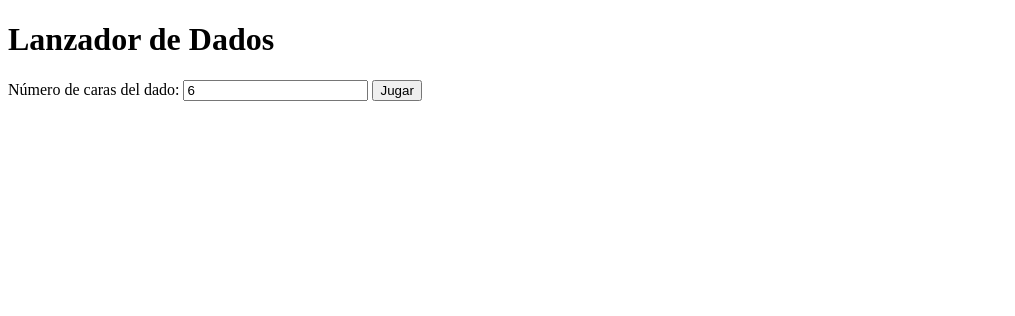
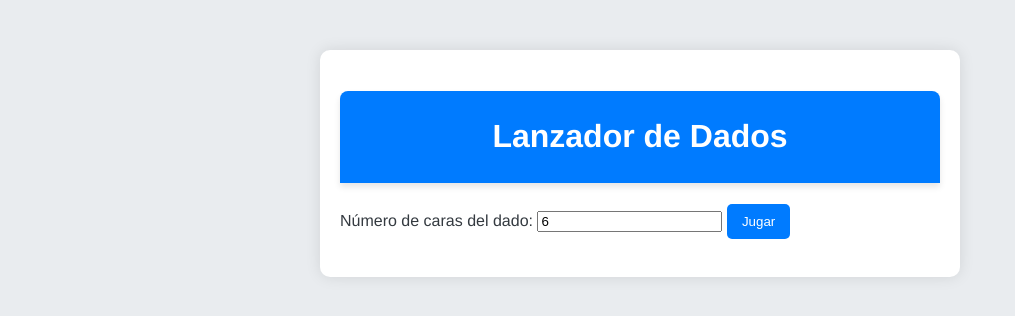
Before and after one commit to financieras/flask, a Flask app: template templates/index.html in a window 1280 px wide. Shown: the top 316 px of the page, without its empty margins (0-1015 px from the left). Run offline with Flask 3, Linux system fonts and the light colour scheme; the template is opened without the code that fills it, so the values that code supplies are empty.

Commit message:
funcional

```diff
--- a/app.py
+++ b/app.py
@@ -1,7 +1,11 @@
-from flask import Flask, request, jsonify
+from flask import Flask, request, jsonify, render_template
 from game_logic import lanzar_dado
 
 app = Flask(__name__)
+
+@app.route('/')
+def index():
+    return render_template('index.html')
 
 @app.route('/lanzar_dado', methods=['POST'])
 def lanzar_dado_route():
--- a/static/css/styles.css
+++ b/static/css/styles.css
@@ -1,40 +1,61 @@
+/* Estilos generales */
 body {
-    font-family: Arial, sans-serif;
-    background-color: #f8f9fa;
+    font-family: 'Helvetica Neue', Arial, sans-serif;
+    background-color: #e9ecef; /* Color de fondo suave */
     margin: 0;
     padding: 0;
-    color: #212529;
+    color: #343a40; /* Color de texto oscuro */
+    line-height: 1.6; /* Mejor lectura */
 }
 
+/* Estilo para el encabezado */
 h1 {
-    color: #da5d5d;
+    color: #ffffff; /* Texto blanco */
     text-align: center;
     padding: 20px;
-    background-color: #007bff;
-    border-bottom: 2px solid #0056b3;
+    background-color: #007bff; /* Azul brillante */
+    border-radius: 8px 8px 0 0; /* Bordes redondeados en la parte superior */
+    box-shadow: 0 4px 6px rgba(0, 0, 0, 0.1); /* Sombra sutil */
 }
 
+/* Estilo para los párrafos */
 p {
     text-align: center;
-    font-size: 1.2em;
-    color: #495057;
+    font-size: 1.1em;
+    color: #495057; /* Color gris oscuro */
 }
 
+/* Contenedor principal */
 .container {
-    max-width: 800px;
-    margin: 0 auto;
+    max-width: 600px; /* Ancho más pequeño */
+    margin: 50px auto; /* Centrado con margen superior */
     padding: 20px;
-    background-color: #ffffff;
-    box-shadow: 0 0 10px rgba(0, 0, 0, 0.1);
-    border-radius: 8px;
-    margin-top: 50px;
+    background-color: #ffffff; /* Fondo blanco */
+    box-shadow: 0 0 15px rgba(0, 0, 0, 0.1); /* Sombra más pronunciada */
+    border-radius: 10px; /* Bordes redondeados */
 }
 
+/* Estilo para enlaces */
 a {
-    color: #007bff;
-    text-decoration: none;
+    color: #007bff; /* Color de enlaces */
+    text-decoration: none; /* Sin subrayado */
 }
 
 a:hover {
-    text-decoration: underline;
+    text-decoration: underline; /* Subrayar al pasar el cursor */
 }
+
+/* Estilo para los botones */
+button {
+    background-color: #007bff; /* Color de fondo azul */
+    color: #ffffff; /* Texto blanco */
+    border: none; /* Sin borde */
+    padding: 10px 15px; /* Espaciado */
+    border-radius: 5px; /* Bordes redondeados */
+    cursor: pointer; /* Cambiar cursor al pasar */
+    transition: background-color 0.3s; /* Transición suave */
+}
+
+button:hover {
+    background-color: #0056b3; /* Color de fondo más oscuro al pasar */
+}
--- a/static/js/script.js
+++ b/static/js/script.js
@@ -1,25 +1,44 @@
+// Espera a que todo el contenido del DOM esté completamente cargado antes de ejecutar el script
 document.addEventListener('DOMContentLoaded', () => {
+    // Obtiene el campo de entrada para el número de caras del dado
     const numCarasInput = document.getElementById('numCaras');
+
+    // Obtiene el botón "Jugar"
     const jugarBtn = document.getElementById('jugarBtn');
+
+    // Obtiene el párrafo donde se mostrará el resultado
     const resultadoP = document.getElementById('resultado');
 
+    // Agrega un evento 'click' al botón "Jugar"
     jugarBtn.addEventListener('click', () => {
+        // Convierte el valor del campo de entrada a un número entero
         const numCaras = parseInt(numCarasInput.value);
 
+        // Realiza una solicitud POST al servidor Flask en la ruta '/lanzar_dado'
         fetch('/lanzar_dado', {
-            method: 'POST',
+            method: 'POST', // Especifica que la solicitud es de tipo POST
             headers: {
-                'Content-Type': 'application/json',
+                'Content-Type': 'application/json', // Indica que el cuerpo de la solicitud es en formato JSON
             },
+            // Envía el número de caras como un objeto JSON en el cuerpo de la solicitud
             body: JSON.stringify({ num_caras: numCaras }),
         })
-        .then(response => response.json())
+        // Maneja la respuesta del servidor
+        .then(response => {
+            // Verifica si la respuesta fue exitosa
+            if (!response.ok) {
+                throw new Error('Red no válida');
+            }
+            return response.json(); // Convierte la respuesta a formato JSON
+        })
         .then(data => {
+            // Muestra el resultado del lanzamiento en el párrafo correspondiente
             resultadoP.textContent = `Resultado: ${data.resultado}`;
         })
         .catch(error => {
+            // Maneja errores de red o de respuesta
             console.error('Error:', error);
-            resultadoP.textContent = 'Ocurrió un error al lanzar el dado.';
+            resultadoP.textContent = 'Ocurrió un error al lanzar el dado.'; // Muestra un mensaje de error al usuario
         });
     });
 });
--- a/templates/index.html
+++ b/templates/index.html
@@ -1,17 +1,41 @@
 <!DOCTYPE html>
 <html lang="es">
 <head>
+    <!-- Especifica la codificación de caracteres para el documento -->
     <meta charset="UTF-8">
+
+    <!-- Configura la vista para dispositivos móviles, asegurando que la escala sea adecuada -->
     <meta name="viewport" content="width=device-width, initial-scale=1.0">
+
+    <!-- Título de la página que se mostrará en la pestaña del navegador -->
     <title>Lanzador de Dados</title>
+
+    <!-- Enlaza el archivo de estilos CSS externo para dar formato a la página -->
+    <link rel="stylesheet" href="/static/css/styles.css">
+
+    <!-- Enlaza el archivo JavaScript externo que contiene la lógica del juego -->
+    <script src="/static/js/script.js" defer></script>
+    <!-- El atributo 'defer' asegura que el archivo JS se descargue de manera asíncrona y
+         se ejecute solo después de que el HTML haya sido completamente parseado,
+         lo que evita problemas al acceder a elementos del DOM antes de que estén disponibles. -->
 </head>
 <body>
-    <h1>Lanzador de Dados</h1>
-    <label for="numCaras">Número de caras del dado:</label>
-    <input type="number" id="numCaras" min="2" value="6">
-    <button id="jugarBtn">Jugar</button>
-    <p id="resultado"></p>
+    <!-- Contenedor principal que agrupa todos los elementos de la interfaz -->
+    <div class="container">
+        <!-- Título principal de la página -->
+        <h1>Lanzador de Dados</h1>
 
-    <script src="static/js/script.js"></script>
+        <!-- Etiqueta que describe el campo de entrada para el número de caras del dado -->
+        <label for="numCaras">Número de caras del dado:</label>
+
+        <!-- Campo de entrada numérico donde el usuario puede especificar el número de caras del dado -->
+        <input type="number" id="numCaras" min="2" value="6">
+
+        <!-- Botón que el usuario puede presionar para lanzar el dado -->
+        <button id="jugarBtn">Jugar</button>
+
+        <!-- Párrafo donde se mostrará el resultado del lanzamiento del dado -->
+        <p id="resultado"></p>
+    </div>
 </body>
 </html>
```
